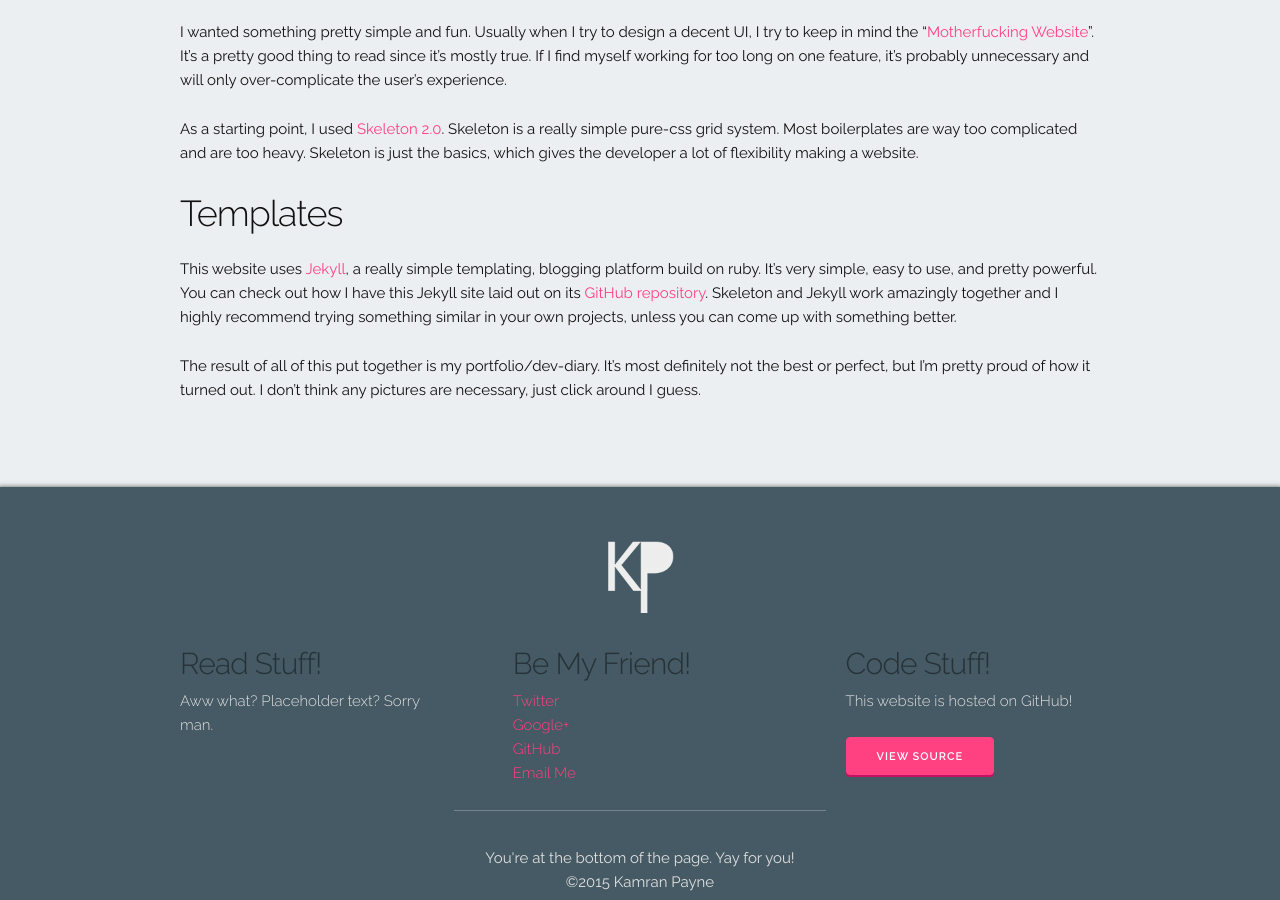
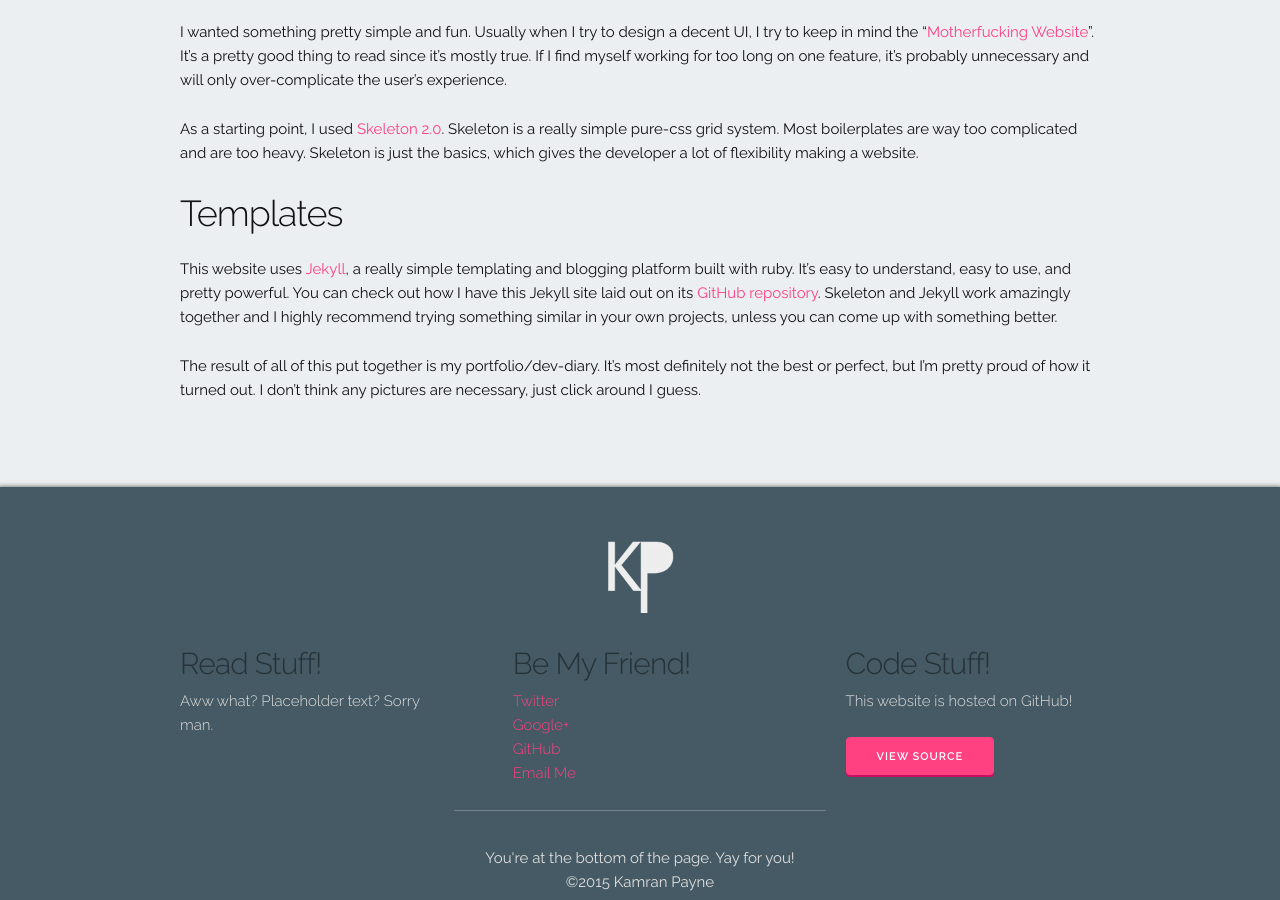
Before and after one commit to kmrn/kmrn.github.io, a Jekyll site: the page built from _posts/2014-12-11-krackers.md, in a window 1280 px wide and 900 px high, scrolled down 1186 px. Built offline with Jekyll 4.4.1, drawn with Linux system fonts in a browser that asks for light colours.

Commit message:
fixed some typos in krackers

```diff
--- a/_posts/2014-12-11-krackers.md
+++ b/_posts/2014-12-11-krackers.md
@@ -55,7 +55,7 @@ As a starting point, I used [Skeleton 2.0](http://getskeleton.com). Skeleton is
 
 
 ###Templates
-This website uses [Jekyll](http://jekyllrb.com/), a really simple templating, blogging platform build on ruby. It's very simple, easy to use, and pretty powerful. You can check out how I have this Jekyll site laid out on its [GitHub repository](https://github.com/ron953/ron953.github.io). Skeleton and Jekyll work amazingly together and I highly recommend trying something similar in your own projects, unless you can come up with something better.
+This website uses [Jekyll](http://jekyllrb.com/), a really simple templating and blogging platform built with ruby. It's easy to understand, easy to use, and pretty powerful. You can check out how I have this Jekyll site laid out on its [GitHub repository](https://github.com/ron953/ron953.github.io). Skeleton and Jekyll work amazingly together and I highly recommend trying something similar in your own projects, unless you can come up with something better.
 
 
 The result of all of this put together is my portfolio/dev-diary. It's most definitely not the best or perfect, but I'm pretty proud of how it turned out. I don't think any pictures are necessary, just click around I guess.
```
